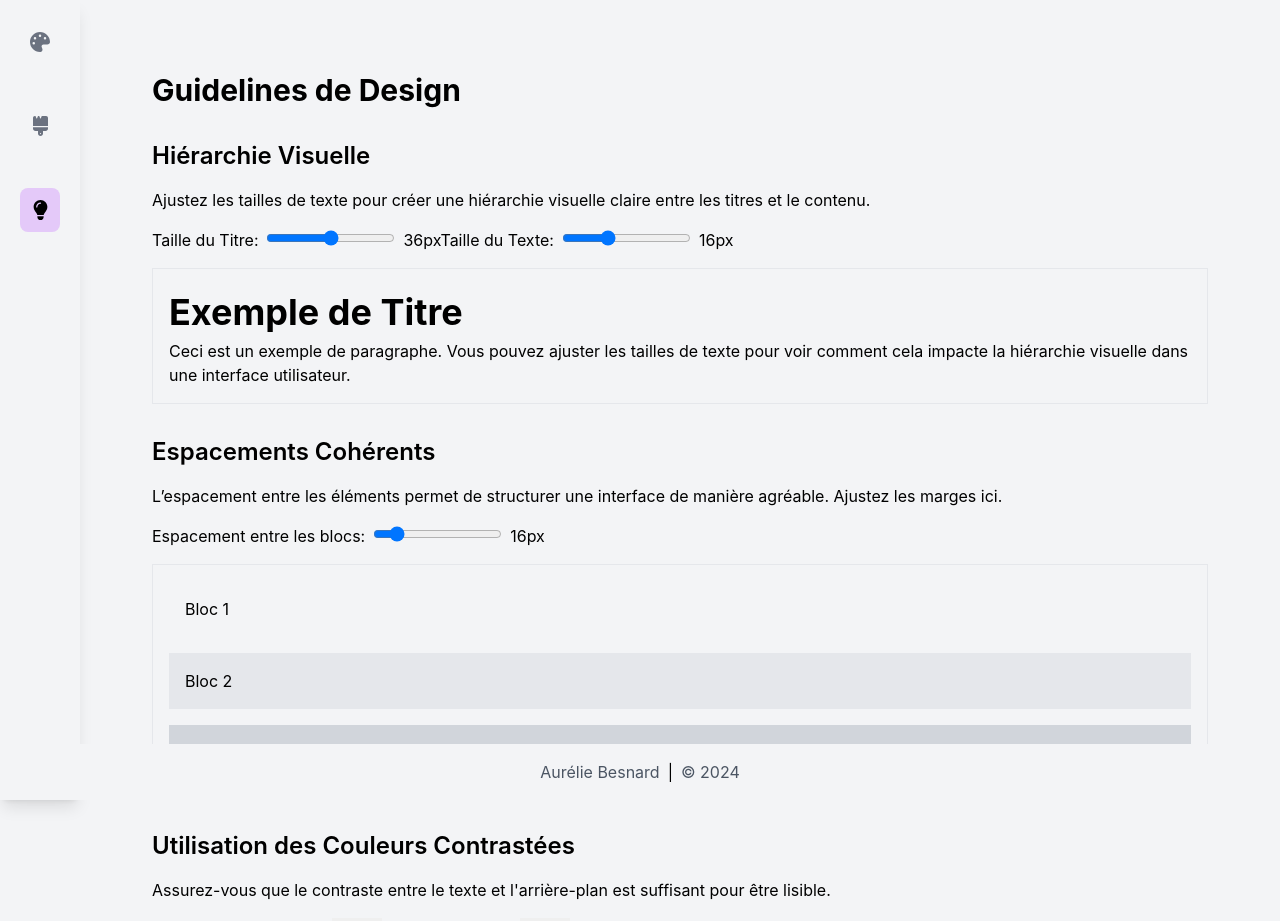
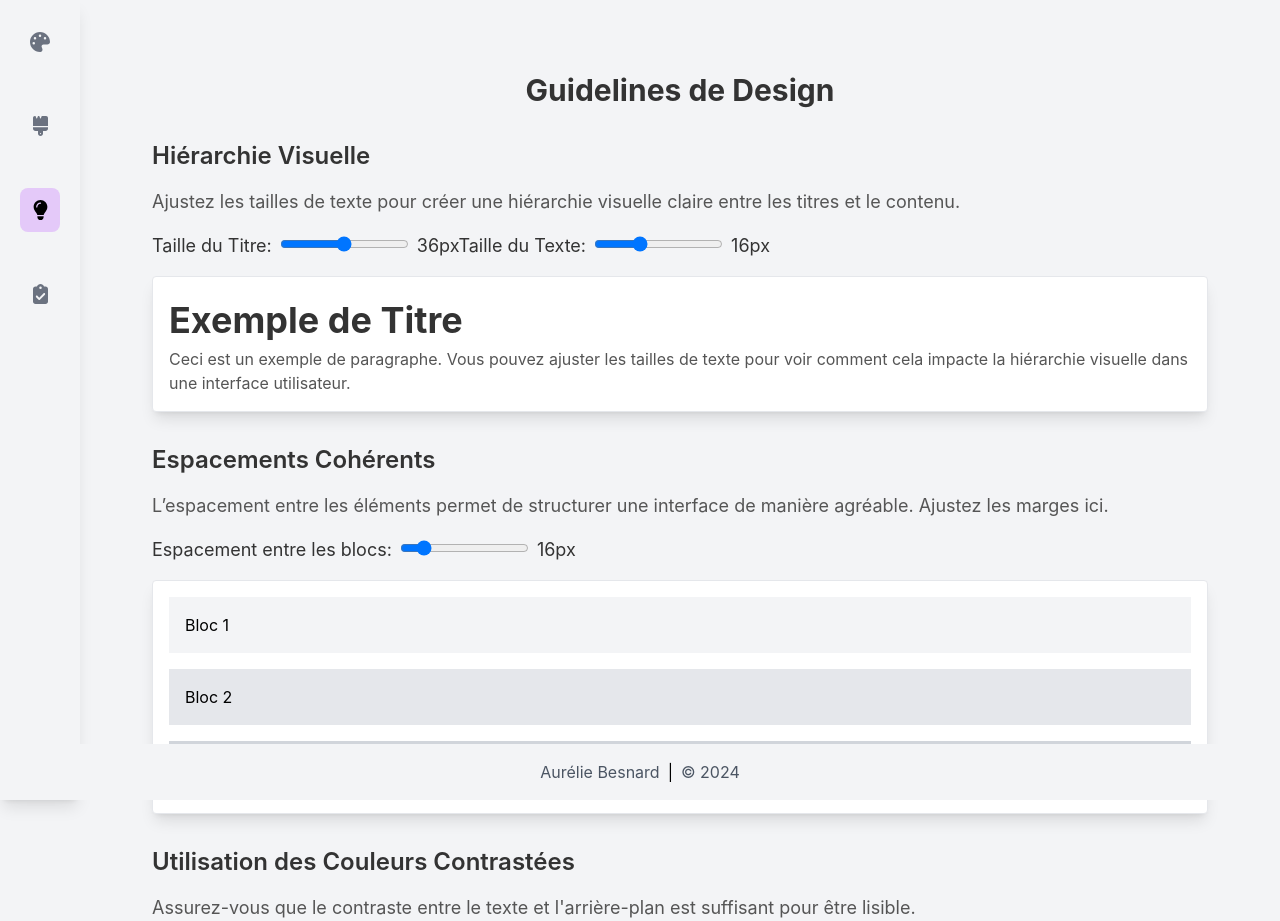
Before and after one commit to HmbiziN/ux_project, a React (Create React App) app: page /ux_project/guidelines in a window 1280 px wide. Shown: the top 921 px of the page. Built offline with nearby package versions, Linux system fonts and the light colour scheme.

Commit message:
checklist

```diff
--- a/package.json
+++ b/package.json
@@ -14,6 +14,7 @@
     "react-icons": "^5.3.0",
     "react-router-dom": "^6.26.1",
     "react-scripts": "5.0.1",
+    "tesseract.js": "^5.1.1",
     "tinycolor2": "^1.6.0",
     "web-vitals": "^2.1.4"
   },
--- a/src/App.js
+++ b/src/App.js
@@ -8,7 +8,7 @@ import Sidebar from './components/SideBar';
 import Tendance from './components/Tendance';
 import Footer from './components/Footer';
 import DesignGuidelines from './components/DesignGuidelines'; // Import de la page "Guidelines de Design"
-
+import Checklist from './components/CheckList';
 function App() {
   const [selectedPalette, setSelectedPalette] = useState([]);
   const [paletteName, setPaletteName] = useState('');
@@ -68,7 +68,8 @@ function App() {
                   <Tendance />
                 </div>
               } />
-              <Route path="/guidelines" element={<DesignGuidelines />} /> {/* Nouvelle route pour les guidelines */}
+              <Route path="/guidelines" element={<DesignGuidelines />} />
+              <Route path="/checklist" element={<Checklist />} />
               <Route path="/" element={<Navigate to="/colors" replace />} />
             </Routes>
           </div>
--- /dev/null
+++ b/src/components/CheckList.js
@@ -0,0 +1,161 @@
+import React, { useState } from 'react';
+import Tesseract from 'tesseract.js';  // Import de Tesseract pour l'OCR
+
+const checklistItems = [
+  { id: 1, question: 'Le contraste des couleurs est-il suffisant ?', checked: false },
+  { id: 2, question: 'Les polices sont-elles lisibles sur toutes les tailles d’écran ?', checked: false },
+  { id: 3, question: 'L’interface est-elle accessible via la tabulation et les raccourcis clavier ?', checked: false },
+  { id: 4, question: 'Les animations ne sont-elles pas trop distrayantes ?', checked: false },
+  { id: 5, question: 'Les images sont-elles optimisées pour le web ?', checked: false },
+  { id: 6, question: 'Le temps de chargement de la page est-il optimisé ?', checked: false },
+  { id: 7, question: 'La navigation est-elle intuitive et facile à comprendre ?', checked: false },
+  { id: 8, question: 'Les éléments interactifs sont-ils suffisamment grands pour être facilement cliqués ?', checked: false },
+  { id: 9, question: 'Les formulaires sont-ils simples et bien structurés ?', checked: false },
+  { id: 10, question: 'Le design est-il cohérent à travers toutes les pages ?', checked: false },
+  { id: 11, question: 'Les boutons importants sont-ils visibles et bien placés ?', checked: false },
+  { id: 12, question: 'Le contenu est-il lisible sur mobile et desktop ?', checked: false },
+];
+
+function Checklist() {
+  const [items, setItems] = useState(checklistItems);
+  const [screenshot, setScreenshot] = useState(null);
+  const [file, setFile] = useState(null);  // Garde une référence du fichier pour l'analyse
+  const [autoAnalyze, setAutoAnalyze] = useState(false);
+  const [analyzing, setAnalyzing] = useState(false); // État pour suivre l'analyse
+  const [extractedText, setExtractedText] = useState(""); // Stocke le texte extrait de l'image
+  const [analysisReport, setAnalysisReport] = useState([]); // Stocke le rapport d'analyse pour chaque critère
+
+  const handleCheck = (id) => {
+    setItems((prevItems) =>
+      prevItems.map((item) =>
+        item.id === id ? { ...item, checked: !item.checked } : item
+      )
+    );
+  };
+
+  const handleScreenshotUpload = (event) => {
+    const uploadedFile = event.target.files[0];
+    if (uploadedFile) {
+      setScreenshot(URL.createObjectURL(uploadedFile));
+      setFile(uploadedFile);  // Stocke le fichier pour l'analyse
+    }
+  };
+
+  const handleAnalyze = () => {
+    if (!file) {
+      alert("Veuillez télécharger une capture d'écran pour l'analyse.");
+      return;
+    }
+
+    setAnalyzing(true);
+    setAnalysisReport([]);  // Réinitialiser le rapport
+
+    // Utilisation de Tesseract.js pour extraire du texte à partir du fichier image
+    Tesseract.recognize(
+      file,  // On passe le fichier directement
+      'eng',
+      {
+        logger: (m) => console.log(m), // Voir la progression dans la console
+      }
+    )
+      .then(({ data: { text } }) => {
+        console.log("Texte extrait de l'image :", text);
+        setExtractedText(text); // Affiche le texte extrait
+
+        // Analyse du texte pour décider quels éléments cocher
+        const report = [];  // Rapport d'analyse pour chaque critère
+        const analyzedItems = items.map((item) => {
+          let result = { question: item.question, respected: false }; // Par défaut, le critère n'est pas respecté
+
+          if (
+            (item.question.includes('polices') && /font|text|readable/i.test(text)) ||
+            (item.question.includes('contraste') && /contrast|color|dark|light/i.test(text)) ||
+            (item.question.includes('images') && /image|photo|graphic/i.test(text)) ||
+            (item.question.includes('chargement') && /load|speed|performance/i.test(text))
+          ) {
+            result.respected = true;
+            report.push({ ...result });
+            return { ...item, checked: true };
+          }
+
+          report.push({ ...result });
+          return item;
+        });
+
+        setItems(analyzedItems);
+        setAnalysisReport(report);  // Stocker le rapport d'analyse
+        setAutoAnalyze(true);
+      })
+      .catch((err) => console.error("Erreur lors de l'analyse de l'image : ", err))
+      .finally(() => {
+        setAnalyzing(false);
+      });
+  };
+
+  return (
+    <div className="p-8 bg-[#f3f4f6] min-h-screen">
+      <h1 className="text-3xl font-bold text-[#333] mb-8 text-center">Check-list UX/UI avant déploiement</h1>
+      <p className="mb-8 text-lg text-[#555] text-center">
+        Utilisez cette check-list pour garantir que votre interface est optimisée avant de déployer votre projet. Cliquez pour vérifier chaque critère .
+      </p>
+
+      {/* <div className="flex justify-center items-center mb-6">
+        <input type="file" accept="image/*" onChange={handleScreenshotUpload} />
+      </div> */}
+
+      {/* {screenshot && (
+        <div className="flex flex-col items-center mb-8">
+          <img src={screenshot} alt="Capture d'écran téléchargée" className="max-w-xs rounded shadow-lg mb-4" />
+          <button
+            className="bg-[#e4c9f9] hover:bg-[#d3aef8] text-white font-bold py-3 px-6 rounded-full transform hover:scale-110 transition-transform shadow-lg"
+            onClick={handleAnalyze}
+            disabled={analyzing}
+          >
+            {analyzing ? 'Analyse en cours...' : 'Analyse automatique'}
+          </button>
+        </div>
+      )}
+
+      {extractedText && (
+        <div className="mb-8 p-4 bg-white rounded-lg shadow-lg">
+          <h2 className="text-2xl font-bold mb-4">Texte extrait :</h2>
+          <p className="whitespace-pre-wrap text-gray-700">{extractedText}</p>
+        </div>
+      )} */}
+
+      <ul className="grid grid-cols-1 md:grid-cols-2 gap-6 mb-8">
+        {items.map((item) => (
+          <li
+            key={item.id}
+            className={`flex items-center justify-between p-4 rounded-lg shadow-lg cursor-pointer transform hover:scale-105 transition-transform ${
+              item.checked ? 'bg-[#e4c9f9]' : 'bg-white'
+            }`}
+            onClick={() => handleCheck(item.id)}
+          >
+            <span className={`text-lg ${item.checked ? 'text-gray-500 line-through' : 'text-gray-800'}`}>
+              {item.question}
+            </span>
+            <span className={`w-8 h-8 rounded-full ${item.checked ? 'bg-white' : 'bg-gray-300'}`}>
+              {item.checked && <span className="block w-full h-full text-[#e4c9f9] text-center">✓</span>}
+            </span>
+          </li>
+        ))}
+      </ul>
+
+      {autoAnalyze && (
+        <div className="mt-6 p-4 bg-white rounded-lg shadow-lg">
+          <h2 className="text-xl font-bold mb-4 text-center">Rapport d'analyse :</h2>
+          <ul className="list-disc pl-6 text-gray-700">
+            {analysisReport.map((item, index) => (
+              <li key={index} className={`${item.respected ? 'text-green-600' : 'text-red-600'}`}>
+                {item.question} - {item.respected ? 'Respecté' : 'Non respecté'}
+              </li>
+            ))}
+          </ul>
+        </div>
+      )}
+    </div>
+  );
+}
+
+export default Checklist;
--- a/src/components/DesignGuidelines.js
+++ b/src/components/DesignGuidelines.js
@@ -3,8 +3,8 @@ import React, { useState } from 'react';
 // Composant principal "Guidelines de Design"
 function DesignGuidelines() {
   return (
-    <div className="p-8">
-      <h1 className="text-3xl font-bold mb-8">Guidelines de Design</h1>
+    <div className="p-8 bg-[#f3f4f6] min-h-screen">
+      <h1 className="text-3xl font-bold text-[#333] mb-8 text-center">Guidelines de Design</h1>
 
       <SectionHierarchy />
       <SectionSpacing />
@@ -20,10 +20,10 @@ function SectionHierarchy() {
 
   return (
     <div className="mb-8">
-      <h2 className="text-2xl font-semibold mb-4">Hiérarchie Visuelle</h2>
-      <p className="mb-4">Ajustez les tailles de texte pour créer une hiérarchie visuelle claire entre les titres et le contenu.</p>
+      <h2 className="text-2xl font-semibold text-[#333] mb-4">Hiérarchie Visuelle</h2>
+      <p className="text-lg text-[#555] mb-4">Ajustez les tailles de texte pour créer une hiérarchie visuelle claire entre les titres et le contenu.</p>
       <div className="space-y-4">
-        <label>
+        <label className="text-lg text-[#333]">
           Taille du Titre:
           <input
             type="range"
@@ -33,9 +33,9 @@ function SectionHierarchy() {
             onChange={(e) => setHeadingSize(e.target.value)}
             className="ml-2"
           />
-          <span className="ml-2">{headingSize}px</span>
+          <span className="ml-2 text-[#333]">{headingSize}px</span>
         </label>
-        <label>
+        <label className="text-lg text-[#333]">
           Taille du Texte:
           <input
             type="range"
@@ -45,13 +45,13 @@ function SectionHierarchy() {
             onChange={(e) => setParagraphSize(e.target.value)}
             className="ml-2"
           />
-          <span className="ml-2">{paragraphSize}px</span>
+          <span className="ml-2 text-[#333]">{paragraphSize}px</span>
         </label>
-        <div className="border p-4">
-          <h3 style={{ fontSize: `${headingSize}px` }} className="font-bold">
+        <div className="border p-4 bg-white rounded shadow-lg">
+          <h3 style={{ fontSize: `${headingSize}px` }} className="font-bold text-[#333]">
             Exemple de Titre
           </h3>
-          <p style={{ fontSize: `${paragraphSize}px` }}>
+          <p style={{ fontSize: `${paragraphSize}px` }} className="text-[#555]">
             Ceci est un exemple de paragraphe. Vous pouvez ajuster les tailles de texte pour voir comment cela impacte la hiérarchie visuelle dans une interface utilisateur.
           </p>
         </div>
@@ -66,9 +66,9 @@ function SectionSpacing() {
 
   return (
     <div className="mb-8">
-      <h2 className="text-2xl font-semibold mb-4">Espacements Cohérents</h2>
-      <p className="mb-4">L’espacement entre les éléments permet de structurer une interface de manière agréable. Ajustez les marges ici.</p>
-      <label>
+      <h2 className="text-2xl font-semibold text-[#333] mb-4">Espacements Cohérents</h2>
+      <p className="text-lg text-[#555] mb-4">L’espacement entre les éléments permet de structurer une interface de manière agréable. Ajustez les marges ici.</p>
+      <label className="text-lg text-[#333]">
         Espacement entre les blocs:
         <input
           type="range"
@@ -78,9 +78,9 @@ function SectionSpacing() {
           onChange={(e) => setSpacing(e.target.value)}
           className="ml-2"
         />
-        <span className="ml-2">{spacing}px</span>
+        <span className="ml-2 text-[#333]">{spacing}px</span>
       </label>
-      <div className="mt-4 border p-4">
+      <div className="mt-4 border p-4 bg-white rounded shadow-lg">
         <div style={{ marginBottom: `${spacing}px` }} className="p-4 bg-gray-100">
           Bloc 1
         </div>
@@ -102,10 +102,10 @@ function SectionContrast() {
 
   return (
     <div className="mb-8">
-      <h2 className="text-2xl font-semibold mb-4">Utilisation des Couleurs Contrastées</h2>
-      <p className="mb-4">Assurez-vous que le contraste entre le texte et l'arrière-plan est suffisant pour être lisible.</p>
+      <h2 className="text-2xl font-semibold text-[#333] mb-4">Utilisation des Couleurs Contrastées</h2>
+      <p className="text-lg text-[#555] mb-4">Assurez-vous que le contraste entre le texte et l'arrière-plan est suffisant pour être lisible.</p>
       <div className="space-y-4">
-        <label>
+        <label className="text-lg text-[#333]">
           Couleur d'arrière-plan:
           <input
             type="color"
@@ -114,7 +114,7 @@ function SectionContrast() {
             className="ml-2"
           />
         </label>
-        <label>
+        <label className="text-lg text-[#333]">
           Couleur du texte:
           <input
             type="color"
@@ -123,7 +123,7 @@ function SectionContrast() {
             className="ml-2"
           />
         </label>
-        <div className="mt-4 p-4 border" style={{ backgroundColor: bgColor, color: textColor }}>
+        <div className="mt-4 p-4 border bg-white rounded shadow-lg" style={{ backgroundColor: bgColor, color: textColor }}>
           <h3 className="font-bold">Exemple de Texte</h3>
           <p>Ceci est un exemple de texte avec les couleurs sélectionnées. Assurez-vous que le contraste est suffisant pour une bonne lisibilité.</p>
         </div>
--- a/src/components/SideBar.js
+++ b/src/components/SideBar.js
@@ -1,7 +1,7 @@
 import React from 'react';
 import { NavLink } from 'react-router-dom';
 import { FontAwesomeIcon } from '@fortawesome/react-fontawesome';
-import { faPalette, faBrush, faLightbulb } from '@fortawesome/free-solid-svg-icons'; // Ajout de l'icône faLightbulb pour les guidelines
+import { faPalette, faBrush, faLightbulb, faClipboardCheck } from '@fortawesome/free-solid-svg-icons'; // Ajout de l'icône faClipboardCheck pour la check-list
 
 const Sidebar = () => {
   return (
@@ -40,7 +40,19 @@ const Sidebar = () => {
             }
             title="Guidelines"
           >
-            <FontAwesomeIcon icon={faLightbulb} className="text-xl" /> {/* Icône Lightbulb pour les Guidelines */}
+            <FontAwesomeIcon icon={faLightbulb} className="text-xl" />
+          </NavLink>
+        </li>
+        <li>
+          <NavLink
+            to="/checklist"
+            className={({ isActive }) =>
+              isActive ? "bg-[#e4c9f9] text-black flex justify-center items-center p-3 rounded-lg w-full text-center"
+                       : "text-gray-500 hover:text-black flex justify-center items-center p-3 rounded-lg w-full text-center"
+            }
+            title="Check-list"
+          >
+            <FontAwesomeIcon icon={faClipboardCheck} className="text-xl" /> {/* Icône Check-list */}
           </NavLink>
         </li>
       </ul>
```
Also changed, not shown: 1 other file (tests, documents, lock files or other folders).
